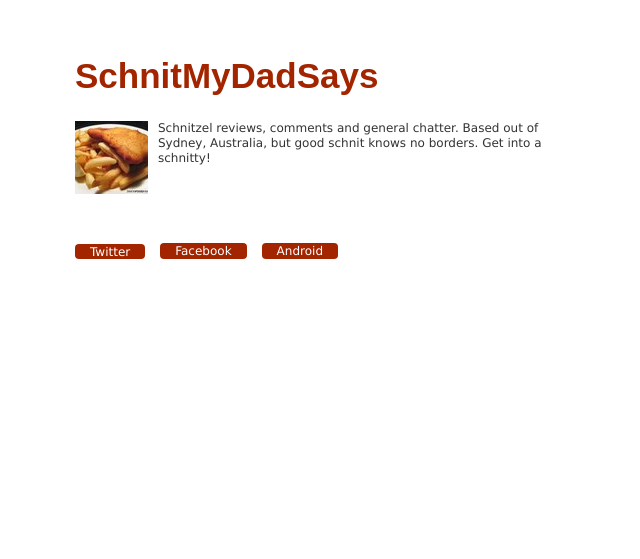
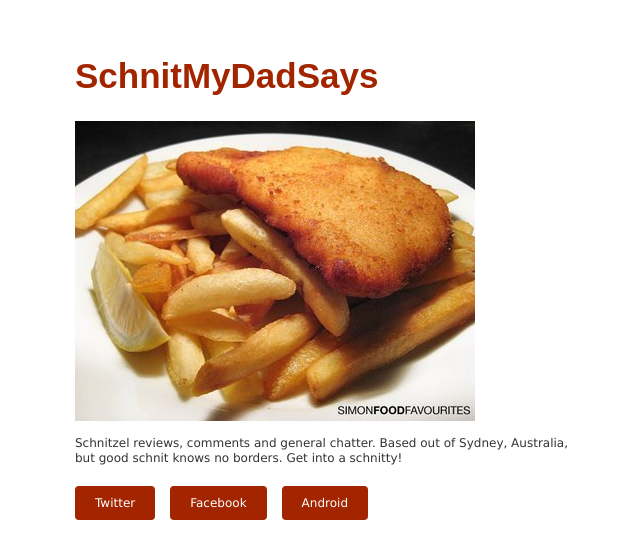
Before and after one commit to brendanmurty/schnitmydadsays, a PHP site: page / in a window 1280 px wide. Shown: the top 559 px of the page, without its empty margins (315-955 px from the left). Run offline with PHP 8.4, Linux system fonts and the light colour scheme; some web fonts are replaced.

Commit message:
New image

```diff
--- a/html/index.php
+++ b/html/index.php
@@ -1,9 +1,5 @@
-<?
-$css_updated = '20140113b';
-
-//$code_path = dirname(dirname(dirname(__FILE__))).'/brendanmurty.com/html/common';
-//include_once($code_path.'/functions.php');
-
+<?php
+$css_updated = "20140113c";
 $title = "SchnitMyDadSays";
 ?>
 <!-- Website design and development by Brendan Murty - brendanmurty.com -->
@@ -30,10 +26,10 @@ $title = "SchnitMyDadSays";
 <body>
 	<div id="contain">
 		<header>
-			<h1><?= $title ?></h1>
+			<h1><a href="/"><?= $title ?></a></h1>
 		</header>
 		<div id="main">
-			<img class="avatar" src="/images/avatar.jpg" style="height:73px;width:73px" alt="schnitmydadsays's Twitter Avatar">
+			<img class="avatar" src="/images/schnitty.jpg" style="height:300px;width:400px" alt="schnitmydadsays's Twitter Avatar">
 			<p class="description">Schnitzel reviews, comments and general chatter. Based out of Sydney, Australia, but good schnit knows no borders. Get into a schnitty!</p>
 			<ul class="links">
 				<li><a href="http://twitter.com/schnitmydadsays">Twitter</a></li>
--- a/html/style/main.css
+++ b/html/style/main.css
@@ -95,11 +95,11 @@ header h1{margin:0;font-size:35px;line-height:50px;color:#A32500}
 
 /* Content */
 
-.avatar{float:left;width:48px;height:48px;display:block;margin:0 10px 15px 0;padding:0}
-.description{margin:0 0 6px;clear:none}
-ul.links{margin:30px 0 0;float:left;clear:both}
-ul.links li{float:left;list-style:none outside none;margin:0 15px 15px 0}
-ul.links a{color:#fff;text-decoration:none !important;padding:1% 15px;background:#A32500;border-radius:4px;line-height:25px}
+.avatar{max-width:90%;display:block;margin:0 0 15px;padding:0}
+.description{margin:0;clear:none}
+ul.links{margin:25px 0 0;float:left;clear:both}
+ul.links li{float:left;list-style:none outside none;margin:0 15px 25px 0}
+ul.links a{color:#fff;text-decoration:none !important;padding:10px 20px;background:#A32500;border-radius:4px;line-height:25px}
 ul.links a:active,ul.links a:focus,ul.links a:hover{background-color:#c52d00}
 
 /* Footer */
```
Also changed, not shown: html/images/icons/user.png (deleted), html/images/schnitty.jpg (added).
